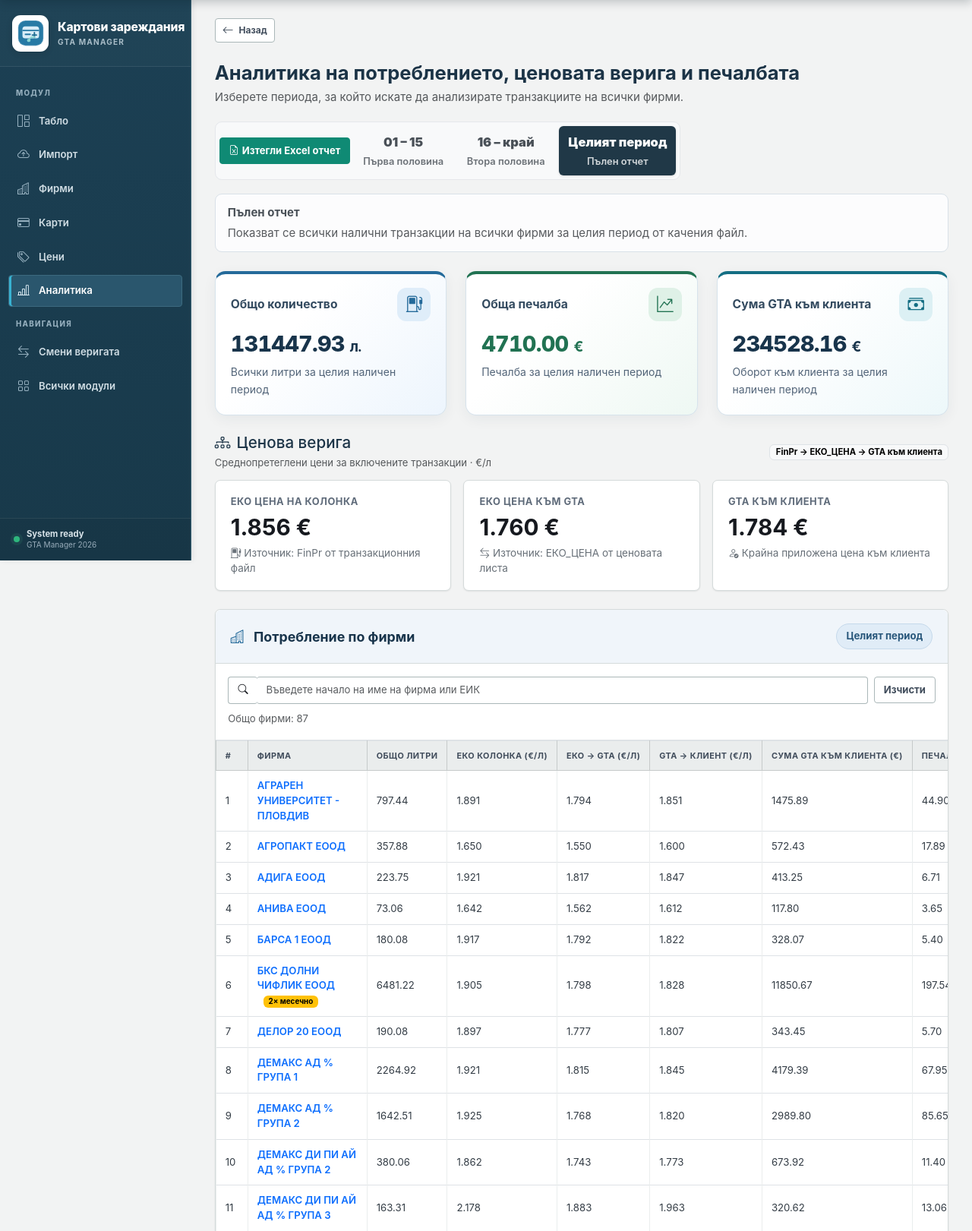
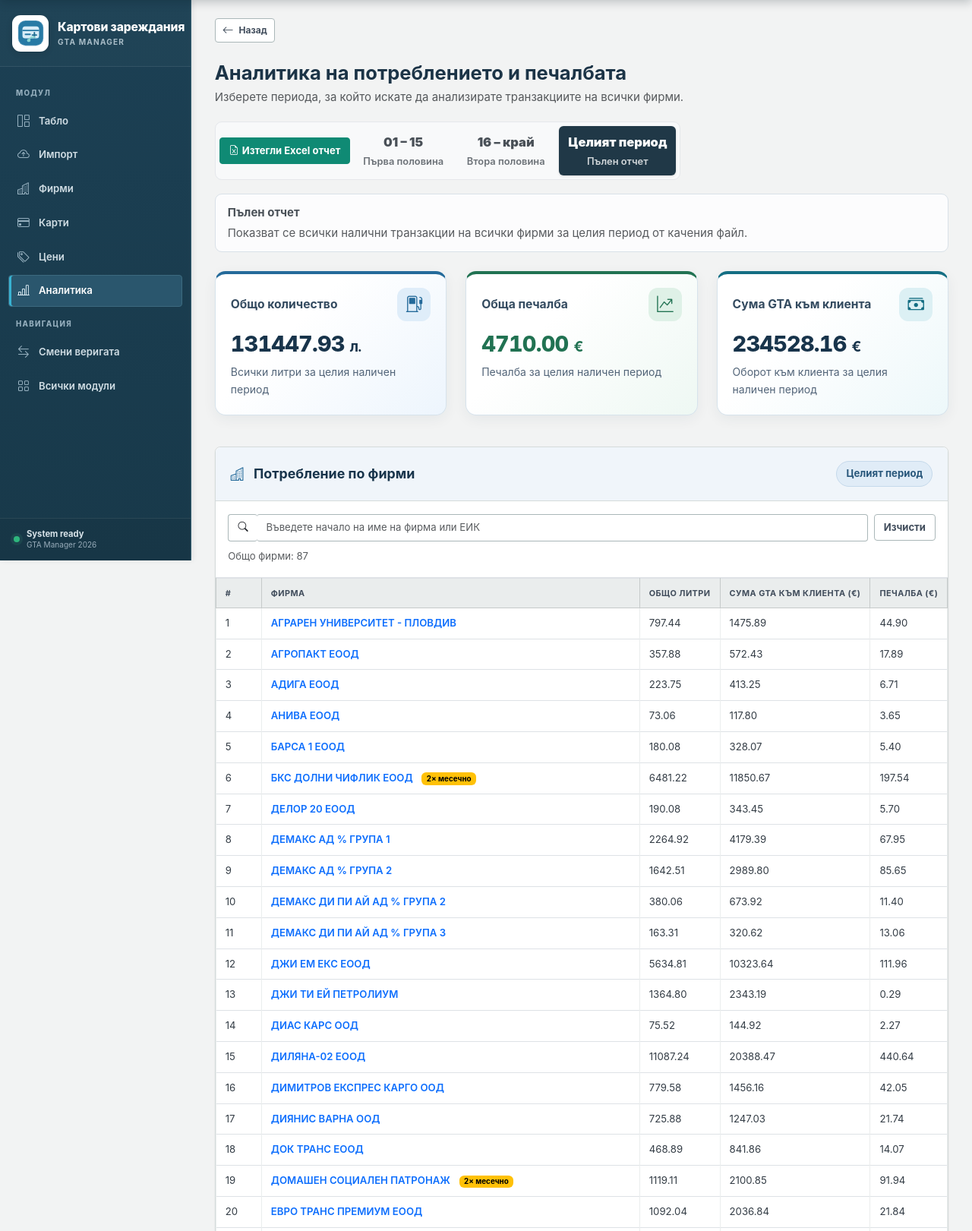
Before and after one commit to plamensve/eko_users, a Django app: page /analytics/ in a window 1280 px wide. Shown: the part 62-1683 px from the top of the page at 76% size. Run offline with Django 5.2, Linux system fonts and the light colour scheme; a user stored in the database is signed in; data comes from the database, SQL or seed files in the repository; some libraries are stand-ins or nearby versions.

Commit message:
Simplify analytics and add FinPr to price list
Remove cross-product weighted prices, expose FinPr by exact date/product in /prices/, and normalize all visible pricing labels and rule badges.

```diff
--- a/core/views.py
+++ b/core/views.py
@@ -384,6 +384,32 @@ def price_list(request):
     product_count = prices.values('product').distinct().count()
     paginator = Paginator(prices, 100)
     page_obj = paginator.get_page(request.GET.get('page'))
+
+    # FinPr belongs to the transaction file, not the price list.  Attach the
+    # distinct pump prices that exist for the exact price-list date/product so
+    # /prices/ can show the real column price without inventing a fallback.
+    page_prices = list(page_obj.object_list)
+    page_obj.object_list = page_prices
+    price_keys = {
+        (price.date, normalize_text(price.product))
+        for price in page_prices
+    }
+    column_price_map = {}
+    if price_keys:
+        dates = {price_date for price_date, _ in price_keys}
+        transactions = Transaction.objects.filter(date__in=dates).values_list(
+            'date', 'material', 'price'
+        )
+        for transaction_date, material, transaction_price in transactions.iterator():
+            key = (transaction_date, normalize_text(material))
+            if key not in price_keys:
+                continue
+            column_price_map.setdefault(key, set()).add(transaction_price)
+
+    for price in page_prices:
+        key = (price.date, normalize_text(price.product))
+        price.column_prices = sorted(column_price_map.get(key, set()))
+
     query_params = request.GET.copy()
     query_params.pop('page', None)
 
@@ -520,7 +546,6 @@ def analytics(request):
     # Keep the web Analytics KPIs on exactly the same product scope as the
     # verified management Excel report.
     from .analytics_export import PRODUCTS
-    from .services import round3
 
     configured_products = {
         normalize_text(alias)
@@ -533,35 +558,12 @@ def analytics(request):
             row for row in rows
             if normalize_text(row["material"]) in configured_products
         ]
-        total_qty = sum((row["qty"] for row in included), Decimal("0"))
-        total_gta = sum((row["gta_total"] for row in included), Decimal("0"))
-        total_profit = sum((row["profit"] for row in included), Decimal("0"))
-        eko_column_value = sum(
-            (row["qty"] * row["eko_price"] for row in included),
-            Decimal("0"),
-        )
-        eko_to_gta_value = sum(
-            (row["qty"] * row["eko_base_price"] for row in included),
-            Decimal("0"),
-        )
-        gta_client_value = sum(
-            (row["qty"] * row["gta_price"] for row in included),
-            Decimal("0"),
-        )
         return (
             included,
-            total_qty,
-            total_gta,
-            total_profit,
-            eko_column_value,
-            eko_to_gta_value,
-            gta_client_value,
+            sum((row["qty"] for row in included), Decimal("0")),
+            sum((row["gta_total"] for row in included), Decimal("0")),
+            sum((row["profit"] for row in included), Decimal("0")),
         )
-
-    def average_price(total_value, total_qty):
-        if total_qty <= 0:
-            return Decimal("0")
-        return round3(total_value / total_qty)
 
     companies = Company.objects.all().order_by('name')
     analytics_data = []
@@ -569,9 +571,6 @@ def analytics(request):
     grand_total_qty = Decimal("0")
     grand_total_profit = Decimal("0")
     grand_total_gta = Decimal("0")
-    grand_eko_column_value = Decimal("0")
-    grand_eko_to_gta_value = Decimal("0")
-    grand_gta_client_value = Decimal("0")
 
     report_type = request.GET.get('report', 'full')
 
@@ -583,15 +582,7 @@ def analytics(request):
             company,
             period=report_type
         )
-        (
-            included_rows,
-            t_qty,
-            t_gta,
-            t_profit,
-            eko_column_value,
-            eko_to_gta_value,
-            gta_client_value,
-        ) = analytics_totals(rows)
+        included_rows, t_qty, t_gta, t_profit = analytics_totals(rows)
 
         if t_qty > 0:
             analytics_data.append({
@@ -602,9 +593,6 @@ def analytics(request):
                 'is_twice_monthly': company.is_twice_monthly,
                 'is_unknown': False,
                 'total_qty': t_qty,
-                'avg_eko_column_price': average_price(eko_column_value, t_qty),
-                'avg_eko_to_gta_price': average_price(eko_to_gta_value, t_qty),
-                'avg_gta_client_price': average_price(gta_client_value, t_qty),
                 'total_gta': t_gta,
                 'total_profit': t_profit,
                 'transaction_count': len(included_rows),
@@ -613,20 +601,9 @@ def analytics(request):
             grand_total_qty += t_qty
             grand_total_profit += t_profit
             grand_total_gta += t_gta
-            grand_eko_column_value += eko_column_value
-            grand_eko_to_gta_value += eko_to_gta_value
-            grand_gta_client_value += gta_client_value
 
     unknown_rows, *_ = get_unknown_report_data(period=report_type)
-    (
-        included_unknown,
-        unknown_qty,
-        unknown_gta,
-        unknown_profit,
-        unknown_eko_column_value,
-        unknown_eko_to_gta_value,
-        unknown_gta_client_value,
-    ) = analytics_totals(unknown_rows)
+    included_unknown, unknown_qty, unknown_gta, unknown_profit = analytics_totals(unknown_rows)
 
     if unknown_qty > 0:
         analytics_data.append({
@@ -637,9 +614,6 @@ def analytics(request):
             'is_twice_monthly': False,
             'is_unknown': True,
             'total_qty': unknown_qty,
-            'avg_eko_column_price': average_price(unknown_eko_column_value, unknown_qty),
-            'avg_eko_to_gta_price': average_price(unknown_eko_to_gta_value, unknown_qty),
-            'avg_gta_client_price': average_price(unknown_gta_client_value, unknown_qty),
             'total_gta': unknown_gta,
             'total_profit': unknown_profit,
             'transaction_count': len(included_unknown),
@@ -647,22 +621,14 @@ def analytics(request):
         grand_total_qty += unknown_qty
         grand_total_profit += unknown_profit
         grand_total_gta += unknown_gta
-        grand_eko_column_value += unknown_eko_column_value
-        grand_eko_to_gta_value += unknown_eko_to_gta_value
-        grand_gta_client_value += unknown_gta_client_value
 
     return render(request, 'core/analytics.html', {
         'analytics_data': analytics_data,
         'grand_total_qty': grand_total_qty,
         'grand_total_profit': grand_total_profit,
         'grand_total_gta': grand_total_gta,
-        'grand_avg_eko_column_price': average_price(grand_eko_column_value, grand_total_qty),
-        'grand_avg_eko_to_gta_price': average_price(grand_eko_to_gta_value, grand_total_qty),
-        'grand_avg_gta_client_price': average_price(grand_gta_client_value, grand_total_qty),
         'report_type': report_type
     })
-
-
 
 @login_required
 def analytics_excel(request):
--- a/templates/core/analytics.html
+++ b/templates/core/analytics.html
@@ -109,49 +109,6 @@
         text-decoration: underline;
     }
 
-    .analytics-price-chain-title {
-        display: flex;
-        flex-wrap: wrap;
-        align-items: center;
-        justify-content: space-between;
-        gap: 10px;
-        margin: 8px 0 12px;
-    }
-
-    .analytics-price-card {
-        border: 1px solid #d5d9d9;
-        border-radius: 16px;
-        background: #fff;
-        box-shadow: 0 4px 14px rgba(0, 0, 0, 0.05);
-        height: 100%;
-    }
-
-    .analytics-price-card .card-body {
-        padding: 18px 20px;
-    }
-
-    .analytics-price-label {
-        color: #5f6b7a;
-        font-size: 0.78rem;
-        font-weight: 700;
-        letter-spacing: 0.04em;
-        text-transform: uppercase;
-    }
-
-    .analytics-price-value {
-        margin-top: 8px;
-        color: #16191f;
-        font-size: 1.8rem;
-        font-weight: 750;
-        line-height: 1.1;
-    }
-
-    .analytics-price-source {
-        margin-top: 7px;
-        color: #687078;
-        font-size: 0.82rem;
-    }
-
     @media (max-width: 768px) {
         .analytics-header {
             align-items: stretch;
@@ -174,7 +131,7 @@
     <div class="analytics-header">
 
         <div>
-            <h2>Аналитика на потреблението, ценовата верига и печалбата</h2>
+            <h2>Аналитика на потреблението и печалбата</h2>
 
             <p class="text-muted mb-0">
                 Изберете периода, за който искате да анализирате транзакциите на всички фирми.
@@ -371,45 +328,6 @@
 
     </div>
 
-    <div class="analytics-price-chain-title">
-        <div>
-            <h5 class="mb-1"><i class="bi bi-diagram-3 me-2" aria-hidden="true"></i>Ценова верига</h5>
-            <div class="small text-muted">Среднопретеглени цени за включените транзакции · €/л</div>
-        </div>
-        <span class="badge text-bg-light border">FinPr → ЕКО_ЦЕНА → GTA към клиента</span>
-    </div>
-
-    <div class="row g-3 mb-4">
-        <div class="col-md-4">
-            <div class="card analytics-price-card">
-                <div class="card-body">
-                    <div class="analytics-price-label">ЕКО цена на колонка</div>
-                    <div class="analytics-price-value">{{ grand_avg_eko_column_price|stringformat:".3f" }} €</div>
-                    <div class="analytics-price-source"><i class="bi bi-fuel-pump me-1"></i>Източник: FinPr от транзакционния файл</div>
-                </div>
-            </div>
-        </div>
-        <div class="col-md-4">
-            <div class="card analytics-price-card">
-                <div class="card-body">
-                    <div class="analytics-price-label">ЕКО цена към GTA</div>
-                    <div class="analytics-price-value">{{ grand_avg_eko_to_gta_price|stringformat:".3f" }} €</div>
-                    <div class="analytics-price-source"><i class="bi bi-arrow-left-right me-1"></i>Източник: ЕКО_ЦЕНА от ценовата листа</div>
-                </div>
-            </div>
-        </div>
-        <div class="col-md-4">
-            <div class="card analytics-price-card">
-                <div class="card-body">
-                    <div class="analytics-price-label">GTA към клиента</div>
-                    <div class="analytics-price-value">{{ grand_avg_gta_client_price|stringformat:".3f" }} €</div>
-                    <div class="analytics-price-source"><i class="bi bi-person-check me-1"></i>Крайна приложена цена към клиента</div>
-                </div>
-            </div>
-        </div>
-    </div>
-
-
     <div class="card mt-4 company-table-card">
 
         <div class="card-header analytics-company-heading d-flex flex-wrap justify-content-between align-items-center gap-2">
@@ -473,18 +391,6 @@
                                 Общо литри
                             </th>
 
-                            <th class="text-right text-nowrap">
-                                ЕКО колонка (€/л)
-                            </th>
-
-                            <th class="text-right text-nowrap">
-                                ЕКО → GTA (€/л)
-                            </th>
-
-                            <th class="text-right text-nowrap">
-                                GTA → клиент (€/л)
-                            </th>
-
                             <th class="text-right">
                                 Сума GTA към клиента (€)
                             </th>
@@ -541,18 +447,6 @@
                                     {{ item.total_qty|stringformat:".2f" }}
                                 </td>
 
-                                <td class="text-right">
-                                    {{ item.avg_eko_column_price|stringformat:".3f" }}
-                                </td>
-
-                                <td class="text-right">
-                                    {{ item.avg_eko_to_gta_price|stringformat:".3f" }}
-                                </td>
-
-                                <td class="text-right font-weight-bold text-primary">
-                                    {{ item.avg_gta_client_price|stringformat:".3f" }}
-                                </td>
-
                                 <td class="text-right font-weight-bold">
                                     {{ item.total_gta|stringformat:".2f" }}
                                 </td>
@@ -577,7 +471,7 @@
                             <tr>
 
                                 <td
-                                    colspan="8"
+                                    colspan="5"
                                     class="text-center text-muted py-5"
                                 >
                                     Няма транзакции за избрания период.
@@ -587,7 +481,7 @@
 
                         {% endfor %}
 
-                        <tr id="analytics-company-filter-empty" class="d-none"><td colspan="8" class="text-center text-muted py-5">Няма съвпадащи фирми. Въведете начало на име или ЕИК.</td></tr>
+                        <tr id="analytics-company-filter-empty" class="d-none"><td colspan="5" class="text-center text-muted py-5">Няма съвпадащи фирми. Въведете начало на име или ЕИК.</td></tr>
 
                     </tbody>
 
@@ -603,18 +497,6 @@
 
                             <td class="text-right">
                                 {{ grand_total_qty|stringformat:".2f" }}
-                            </td>
-
-                            <td class="text-right">
-                                {{ grand_avg_eko_column_price|stringformat:".3f" }}
-                            </td>
-
-                            <td class="text-right">
-                                {{ grand_avg_eko_to_gta_price|stringformat:".3f" }}
-                            </td>
-
-                            <td class="text-right">
-                                {{ grand_avg_gta_client_price|stringformat:".3f" }}
                             </td>
 
                             <td class="text-right">
--- a/templates/core/company_transactions.html
+++ b/templates/core/company_transactions.html
@@ -39,7 +39,7 @@
   <strong>Ценова верига:</strong>
   <span>ЕКО цена на колонка <span class="text-muted">(FinPr)</span></span>
   <i class="bi bi-arrow-right text-muted" aria-hidden="true"></i>
-  <span>ЕКО цена към GTA <span class="text-muted">(ЕКО_ЦЕНА)</span></span>
+  <span>ЕКО цена към GTA <span class="text-muted">(ЕКО ЦЕНА)</span></span>
   <i class="bi bi-arrow-right text-muted" aria-hidden="true"></i>
   <span>GTA към клиента</span>
 </div>
@@ -47,7 +47,7 @@
 <div class="row g-3 mb-4">
   <div class="col-6 col-xl"><div class="surface metric-card"><div class="metric-label">Количество</div><div class="metric-value">{{ total_qty|stringformat:'.2f' }}</div><div class="metric-meta">литра</div></div></div>
   <div class="col-6 col-xl"><div class="surface metric-card"><div class="metric-label">Сума по ЕКО колонка</div><div class="metric-value">{{ total_eko|stringformat:'.3f' }} €</div><div class="metric-meta">FinPr × литри</div></div></div>
-  <div class="col-6 col-xl"><div class="surface metric-card"><div class="metric-label">Сума ЕКО към GTA</div><div class="metric-value">{{ total_eko_to_gta|stringformat:'.3f' }} €</div><div class="metric-meta">ЕКО_ЦЕНА × литри</div></div></div>
+  <div class="col-6 col-xl"><div class="surface metric-card"><div class="metric-label">Сума ЕКО към GTA</div><div class="metric-value">{{ total_eko_to_gta|stringformat:'.3f' }} €</div><div class="metric-meta">ЕКО ЦЕНА × литри</div></div></div>
   <div class="col-6 col-xl"><div class="surface metric-card"><div class="metric-label">Сума GTA към клиента</div><div class="metric-value">{{ total_gta|stringformat:'.3f' }} €</div><div class="metric-meta">фактурирана стойност</div></div></div>
   <div class="col-6 col-xl"><div class="surface metric-card"><div class="metric-label">Печалба</div><div class="metric-value {% if total_profit < 0 %}text-danger{% else %}text-success{% endif %}">{{ total_profit|stringformat:'.2f' }} €</div><div class="metric-meta">по валидираната методика</div></div></div>
 </div>
@@ -63,7 +63,7 @@
           <th>Продукт</th>
           <th class="number">Литри</th>
           <th class="currency text-nowrap">ЕКО цена на колонка<div class="small fw-normal text-muted">FinPr</div></th>
-          <th class="currency text-nowrap">ЕКО цена към GTA<div class="small fw-normal text-muted">ЕКО_ЦЕНА</div></th>
+          <th class="currency text-nowrap">ЕКО цена към GTA<div class="small fw-normal text-muted">ЕКО ЦЕНА</div></th>
           <th class="currency text-nowrap">GTA към клиента</th>
           <th class="currency text-nowrap">Сума GTA към клиента</th>
           <th class="currency profit-column"><span class="profit-column-heading"><i class="bi bi-graph-up-arrow"></i>Печалба</span></th>
```
Also changed, not shown: core/tests.py (+23 -23 lines), templates/core/company_prices.html (+6 -6 lines), templates/core/price_list.html (+15 -6 lines).
